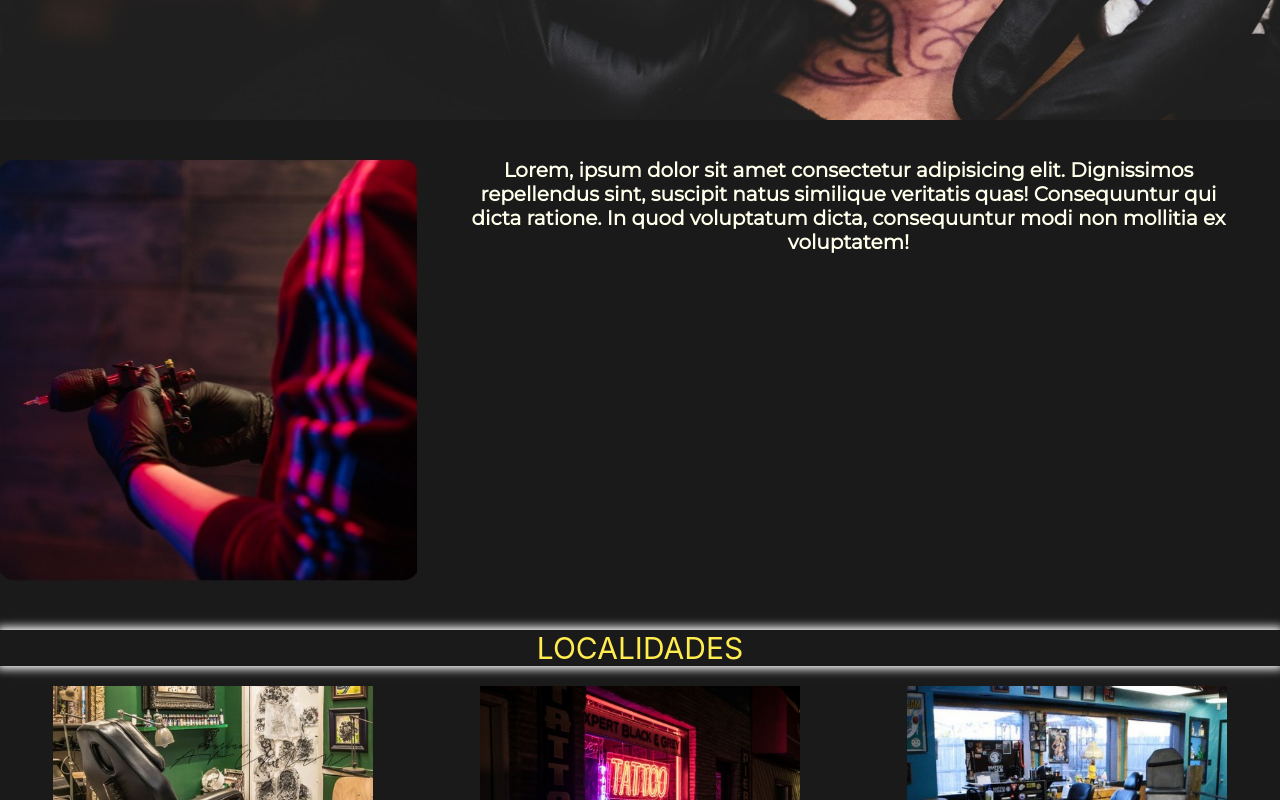
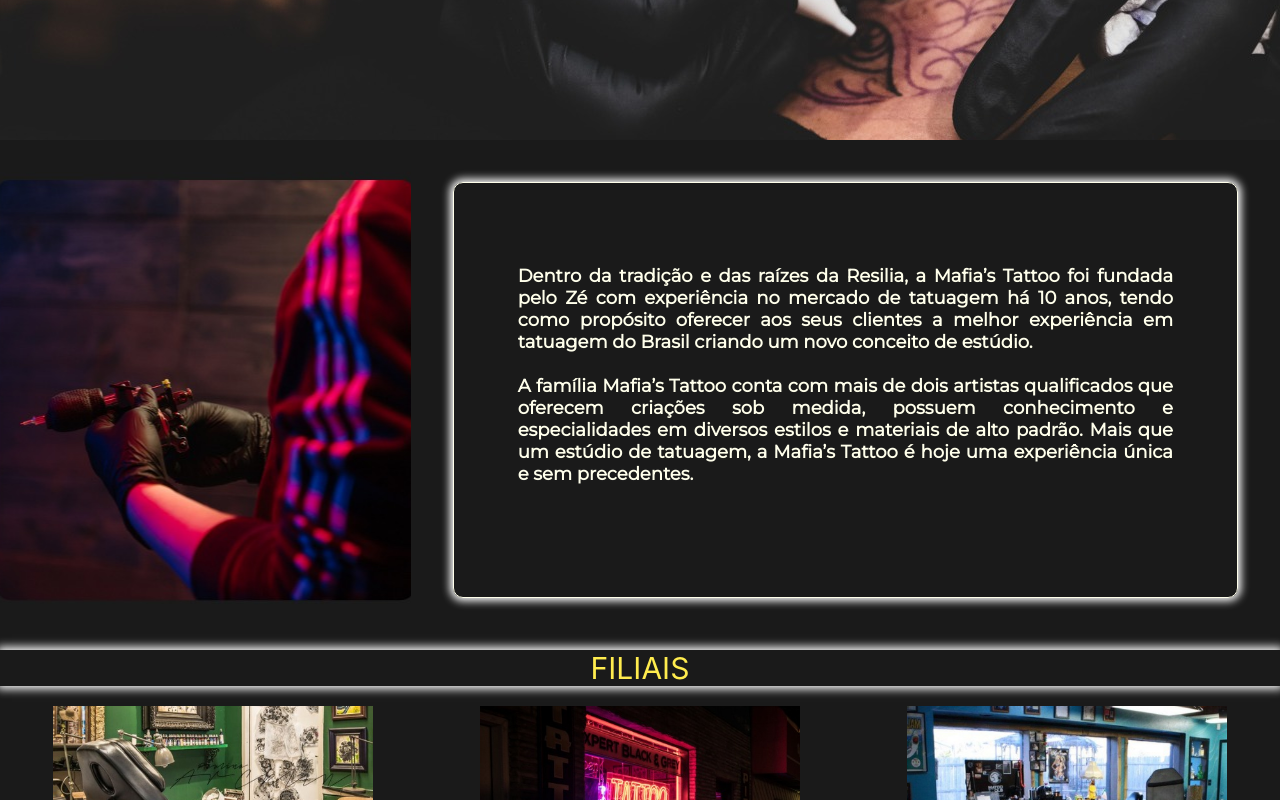
Before and after one commit to cardosovanessa/tattoostudio-front, a React (Create React App) app: page / in a window 1280 px wide. Shown: the part 360-1160 px from the top of the page. Built offline with nearby package versions, Linux system fonts and the light colour scheme; no server answers.

Commit message:
inserindo api

```diff
--- a/src/App.js
+++ b/src/App.js
@@ -1,7 +1,8 @@
+import { BrowserRouter, Switch, Route } from 'react-router-dom';
 import Header from './Components/Header/Header';
-import { BrowserRouter, Switch, Route } from 'react-router-dom';
+import Home from './Components/Home/Home';
+import Portfolio from './Components/Portfolio/Portfolio';
 import Footer from './Components/Footer/Footer';
-import Home from './Components/Home/Home';
 
 function App() {
   return (
@@ -11,6 +12,7 @@
 
         <Switch>
           <Route path="/" component={Home} exact />
+          <Route path="/Portfolio" component={Portfolio} exact />
         </Switch>
 
       <Footer />
--- a/src/Components/Header/Header.jsx
+++ b/src/Components/Header/Header.jsx
@@ -1,13 +1,14 @@
 import React from 'react';
 import style from './Header.module.css';
 import {Link} from 'react-router-dom';
+import logo from '../../assets/img/logo.png'
 
 const Header = ()=>{
   return(
     <header className={style.cabecalho}>
       <nav className={style.nav}>
-      {/* <Link className={style.logo} to='/'><img alt="foto-logo" src={Foto}/></Link> */}
-        <Link className={style.item} to='/Home'>Home</Link>
+        {/*<Link className={style.logo} to='/'><img alt="logo" src={logo}/></Link>*/}
+        <Link className={style.item} to='/'>Home</Link>
         <Link className={style.item} to='/Cadastro'>Cadastro</Link>
         <Link className={style.item} to='/Portfolio'>Portfólio</Link>
         <Link className={style.item} to='/Materiais'>Materiais</Link>
--- a/src/Components/Header/Header.module.css
+++ b/src/Components/Header/Header.module.css
@@ -12,7 +12,7 @@
   display: flex;
   align-self: center;
   justify-content: space-around;
-  -webkit-box-shadow: 0px 0px 9px 3px #fff;
+  -webkit-box-shadow: 0px 0px 15px 3px #fff;
   -moz-box-shadow: 0px 0px 9px 3px #fff;
   box-shadow: 0px 0px 9px 3px  #fff;
 }
--- a/src/Components/Home/Home.jsx
+++ b/src/Components/Home/Home.jsx
@@ -1,27 +1,57 @@
-import React from "react";
-import style from "./Home.module.css";
+import api from '../../api/api';
+import React, { useEffect, useState } from 'react';
+import style from './Home.module.css';
 
 const Home = () => {
+  const [ dados, setDados ] = useState([]);
+
+  useEffect (() => {
+    api("https://floating-depths-35129.herokuapp.com/tattoo/studio", "GET")
+      .then ((resp) => {
+      setDados(resp)
+    })
+  }, [])
+
+  // if (!dados){
+  // return (<div></div>)
+  // }
+
   return (
     <main className={style.main}>
+      {console.log(dados)};
       <div className={style.home} id={style.img}>Mafia's Tattoo Studio</div>
       <div className={style.home} id={style.middle}>
+
         <div id={style.img2}></div>
-        <div id={style.text}>Lorem, ipsum dolor sit amet consectetur adipisicing elit. Dignissimos repellendus sint, suscipit natus similique veritatis quas! Consequuntur qui dicta ratione. In quod voluptatum dicta, consequuntur modi non mollitia ex voluptatem!</div>
+        <div id={style.text}>
+          <p>Dentro da tradição e das raízes da Resilia, a Mafia’s
+            Tattoo foi fundada pelo Zé com experiência no mercado de tatuagem há 10 anos,
+            tendo como propósito oferecer aos seus clientes a melhor experiência em tatuagem
+            do Brasil criando um novo conceito de estúdio. <br /><br />
+            A família Mafia’s Tattoo conta com mais de dois artistas qualificados que oferecem
+            criações sob medida, possuem conhecimento e especialidades em diversos estilos e
+            materiais de alto padrão.
+            Mais que um estúdio de tatuagem, a Mafia’s Tattoo é hoje uma experiência única e
+            sem precedentes.
+          </p>
         </div>
-      <div className={style.home} id={style.img3}>localidades</div>
+      </div>
+
+      <div className={style.home} id={style.img3}>Filiais</div>
         <div className={style.home} id={style.bottom}>
+
           <div className={style.filiais} id={style.studio1}>
             <h2 className={style.address}>pipipi</h2>
           </div>
 
           <div className={style.filiais} id={style.studio2}>
-        <h2 className={style.address}>pipipi</h2>
+            <h2 className={style.address}>{dados[1]?.RUA+" " + dados[1]?.NUMERO}</h2>
           </div>
 
           <div className={style.filiais} id={style.studio3}>
             <h2 className={style.address}>pipipi</h2>
           </div>
+
       </div>
     </main>
   );
--- a/src/Components/Home/Home.module.css
+++ b/src/Components/Home/Home.module.css
@@ -50,13 +50,18 @@
 }
 
 #text {
+  box-sizing: border-box;
+	border-radius: 10px;
+  border: 1px solid #ffffeb;
+  color: #ffffeb;
   width: 66%;
   font-family: "Montserrat", sans-serif;
-  color: #ffffeb;
-  padding: 3%;
-  font-size: 20px;
+  font-size: min(18px, 2.3vw);
+  padding: 5%;
+  margin: 42px;
+  text-align: justify;
   font-weight: bold;
-  text-align: center;
+  box-shadow: 0px 0px 9px 3px #fff;
 }
 
 #bottom {
@@ -89,9 +94,7 @@
   text-transform: uppercase;
   text-align: center;
   margin: 10px;
-  -webkit-box-shadow: 0px 0px 9px 3px #fff;
-  -moz-box-shadow: 0px 0px 9px 3px #fff;
-  box-shadow: 0px 0px 9px 3px  #fff;
+  box-shadow: 0px 0px 9px 3px #fff;
 }
 
 #studio1 {
@@ -130,3 +133,22 @@
 #studio3:hover {
   background: none;
 }
+
+@media only screen and (max-width: 700px) {
+  header {
+    display: block;
+    justify-content: center;
+    text-align: center;
+  }
+}
+
+@keyframes aparece-de-baixo {
+  from {
+    opacity: 0;
+    transform: translateY(150px);
+  }
+  to {
+    opacity: 1;
+    transform: translateY(0);
+  }
+}
--- /dev/null
+++ b/src/Components/Portfolio/Portfolio.jsx
@@ -0,0 +1,35 @@
+import React from "react";
+import style from "./Portfolio.module.css";
+
+const Portfolio = () => {
+  return (
+    <main>
+      <input type="radio" className={style.input} name="slide" />
+      <input type="radio" className={style.input} name="slide" />
+      <input type="radio" className={style.input} name="slide" />
+      <input type="radio" className={style.input} name="slide" />
+
+    <div className={style.div} >
+      <ul className={style.ul} >
+        <li className={style.li} >
+          <img className={style.img} src="https://images.unsplash.com/photo-1568515045052-f9a854d70bfd?ixid=MnwxMjA3fDB8MHxzZWFyY2h8MXx8dGF0dG9vfGVufDB8fDB8fA%3D%3D&ixlib=rb-1.2.1&auto=format&fit=crop&w=500&q=60" />
+        </li>
+
+        <li className={style.li} >
+          <img className={style.img} src="https://images.unsplash.com/photo-1594070182331-51452dcd61c3?ixid=MnwxMjA3fDB8MHxzZWFyY2h8MTV8fHRhdHRvb3xlbnwwfHwwfHw%3D&ixlib=rb-1.2.1&auto=format&fit=crop&w=500&q=60" />
+        </li>
+
+        <li className={style.li} >
+            <img className={style.img} src="https://images.unsplash.com/photo-1611501275019-9b5cda994e8d?ixid=MnwxMjA3fDB8MHxzZWFyY2h8MjR8fHRhdHRvb3xlbnwwfHwwfHw%3D&ixlib=rb-1.2.1&auto=format&fit=crop&w=500&q=60" />
+        </li>
+
+        <li className={style.li} >
+            <img className={style.img} src="https://images.unsplash.com/photo-1575492899586-009d962fc732?ixid=MnwxMjA3fDB8MHxzZWFyY2h8Mjl8fHRhdHRvb3xlbnwwfHwwfHw%3D&ixlib=rb-1.2.1&auto=format&fit=crop&w=500&q=601" />
+        </li>
+      </ul>
+    </div>
+  </main>
+  )
+}
+
+export default Portfolio;
--- /dev/null
+++ b/src/Components/Portfolio/Portfolio.module.css
@@ -0,0 +1,38 @@
+body {
+  text-align: center;
+  background-color: #1a1a1a;
+}
+
+.input:nth-child(1):checked ~ .div .ul{--selected-item: 0;}
+.input:nth-child(2):checked ~ .div .ul{--selected-item: 1;}
+.input:nth-child(3):checked ~ .div .ul{--selected-item: 2;}
+.input:nth-child(4):checked ~ .div .ul{--selected-item: 3;}
+
+.div {
+  overflow: hidden;
+}
+
+.ul {
+  --selected-item: 0;
+  --total-items: 4;
+  list-style-type: none;
+  margin: 10px 0;
+  padding: 0;
+  position: relative;
+  left: calc(var(--selected-item) * -100%);
+  width: calc(var(--total-items) * 100%);
+  transition: left 1s cubic-bezier(0.680, -0.550, 0.265, 1.550);
+
+  display: grid;
+  grid-auto-flow: column;
+  grid-auto-columns: 1fr;
+}
+
+.img {
+  width: 500px;
+  height: 500px;
+  border-radius: 10px;
+}
+.li {
+  width: 100%;
+}
```
Also changed, not shown: src/assets/img/logo.png (added), 1 other file (tests, documents, lock files or other folders). Lines whose indentation alone changed are shown as unchanged.
